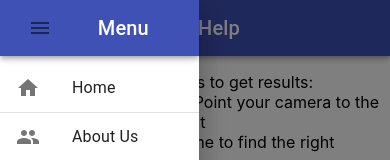
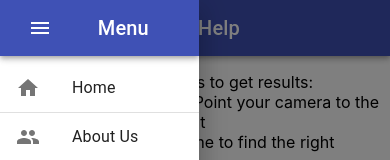
Before and after one commit to TeamTARS/SmartCycle, a React app: page /help in a window 390 px wide. Both pictures are taken after a click on the button 40 px from the left and 28 px from the top of the page. Shown: the top 160 px of the page. Built offline with nearby package versions, Linux system fonts and the light colour scheme.

Commit message:
Hamburger menu icon is now white

```diff
--- a/src/client/Pages/CommonComponents/Header.tsx
+++ b/src/client/Pages/CommonComponents/Header.tsx
@@ -28,7 +28,7 @@ class Header extends React.Component<HeaderProps, {}> {
           <AppBar position="static">
             <Toolbar>
               <IconButton component={Link} to={this.props.navBackLink}>
-                <ArrowBackIcon />
+                <ArrowBackIcon className="Header-Icon" />
               </IconButton>
               <Typography variant="h6" className="Header-Title">
                 {this.props.title}
--- a/src/client/Pages/CommonComponents/Menu.tsx
+++ b/src/client/Pages/CommonComponents/Menu.tsx
@@ -47,13 +47,11 @@ class Menu extends React.Component<MenuProps, MenuState> {
   render() {
     return (
       <div className="Menu">
-        {/* TODO: Add styling */}
         <AppBar position="static">
           <Toolbar>
             <IconButton onClick={this.toggleMenu}>
-              <MenuIcon />
+              <MenuIcon className="Header-Icon" />
             </IconButton>
-            {/* TODO: Figure out how to center text */}
             <Typography variant="h6" className="Header-Title">
               {this.props.title}
             </Typography>
@@ -64,7 +62,7 @@ class Menu extends React.Component<MenuProps, MenuState> {
             <AppBar position="relative">
               <Toolbar>
                 <IconButton onClick={this.toggleMenu}>
-                  <MenuIcon />
+                  <MenuIcon className="Header-Icon" />
                 </IconButton>
                 <Typography
                   variant="h6"
--- a/src/client/app.css
+++ b/src/client/app.css
@@ -1,6 +1,10 @@
 .Header-Title {
   width: 100%;
   text-align: center;
+}
+
+.Header-Icon {
+  color: white;
 }
 
 .Bin-Landfill {
```
